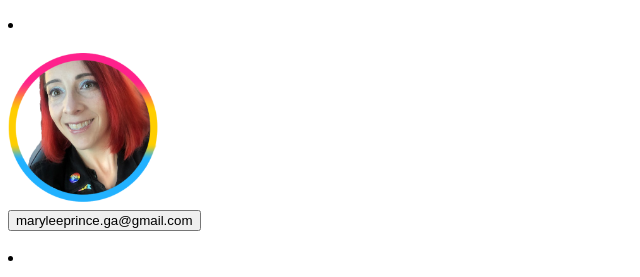
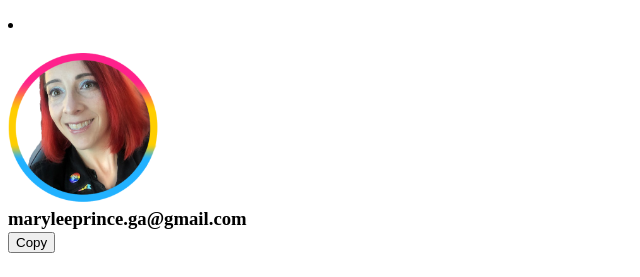
Before and after one commit to Cheez0id/MaryLeePrince-portfolio1, a website with bundled scripts: page index.html in a window 1280 px wide. Shown: the part 2122-2399 px from the top of the page, without its empty margins (0-640 px from the left). Built offline with nearby package versions, Linux system fonts and the light colour scheme.

Commit message:
added copy button

```diff
--- a/index.html
+++ b/index.html
@@ -77,7 +77,7 @@
 
     <br>
 
-       <li><h3><img src="./assets/images/profilecircle.png" alt="mary's profile pic" height="150px"><br><button id="maryEmail">maryleeprince.ga@gmail.com</button></h3></li>
+       <li><h3><img src="./assets/images/profilecircle.png" alt="mary's profile pic" height="150px"><br>maryleeprince.ga@gmail.com<br><button id="maryEmail">Copy</button></h3></li>
        <li class="box"><div class="badge-base LI-profile-badge" data-locale="en_US" data-size="medium" data-theme="light" data-type="VERTICAL" data-vanity="mary-prince-005404200" data-version="v1"><a class="badge-base__link LI-simple-link" href="https://www.linkedin.com/in/mary-prince-005404200?trk=profile-badge"><br>Linkedin</a></div>
        </li>
        <li class ="box"><h3><a href="https://github.com/Cheez0id"><img src="./assets/images/Octocat.png" alt="charity locator github" height=150px><br>Github</a></h3></li>
--- a/javascript/script.js
+++ b/javascript/script.js
@@ -31,4 +31,6 @@ since();
 document.getElementById("maryEmail").addEventListener("click", function(event){
   event.preventDefault();
   console.log(maryEmail);
+  navigator.clipboard.writeText("maryleeprince.ga@gmail.com");
+
 });
```
